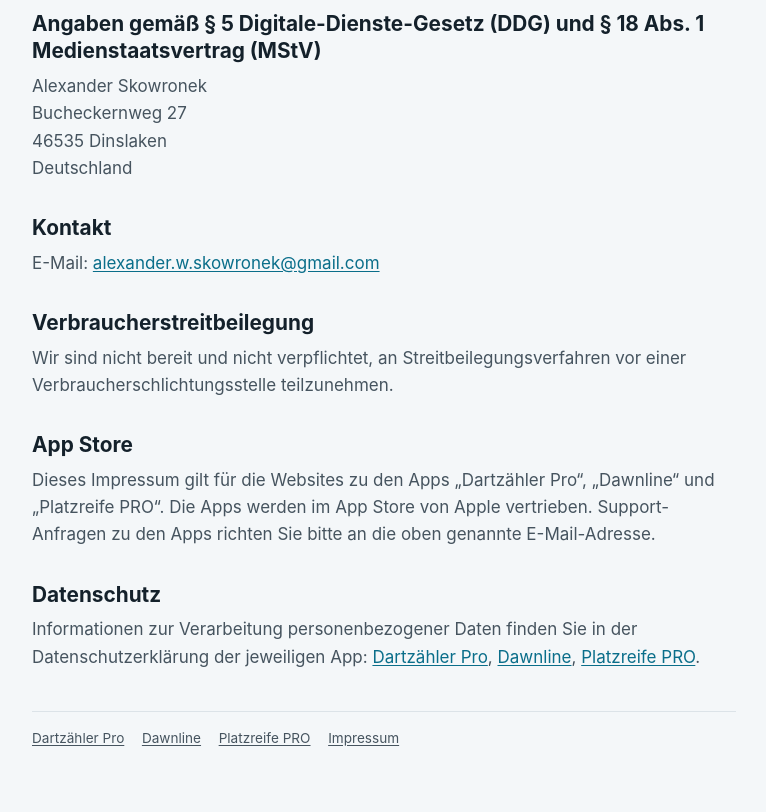
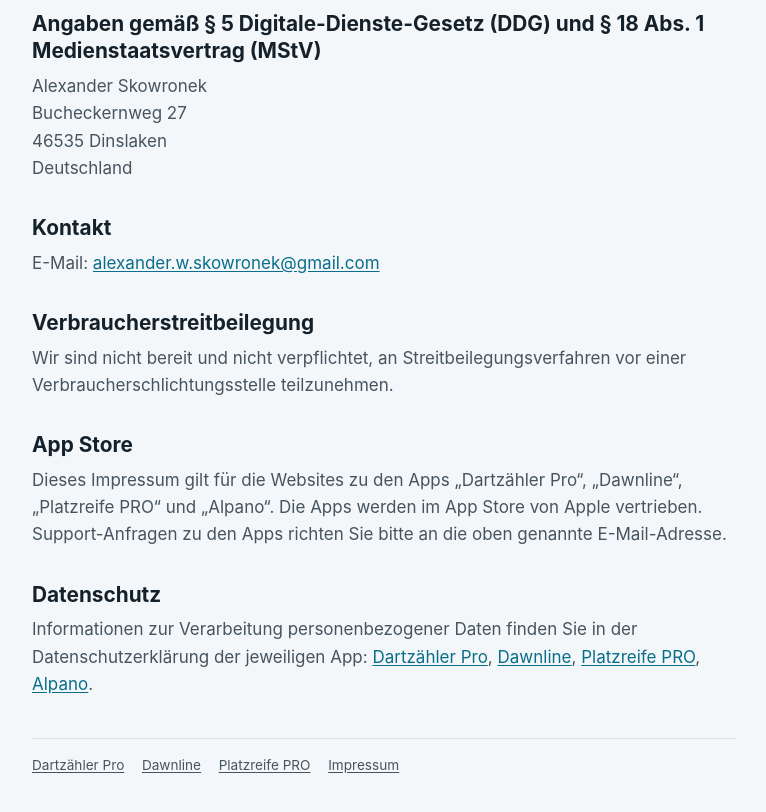
Before and after one commit to alexanderwskowronek-cloud/alexanderwskowronek-cloud.github.io, a plain HTML site: page impressum.html in a window 1280 px wide. Shown: the part 178-990 px from the top of the page, without its empty margins (256-1022 px from the left). Drawn offline with Linux system fonts and the light colour scheme.

Commit message:
Impressum: Alpano ergänzt
Co-Authored-By: Claude Opus 5.5 <noreply@anthropic.com>

```diff
--- a/impressum.html
+++ b/impressum.html
@@ -4,10 +4,10 @@
 <meta charset="utf-8">
 <meta name="viewport" content="width=device-width, initial-scale=1">
 <title>Impressum – Apps von Alexander Skowronek</title>
-<meta name="description" content="Impressum der Websites zu Dartzähler Pro, Dawnline und Platzreife PRO: Angaben zum Anbieter nach § 5 DDG und § 18 MStV, Kontakt per E-Mail, Hinweis zur Verbraucherstreitbeilegung.">
+<meta name="description" content="Impressum der Websites zu Dartzähler Pro, Dawnline, Platzreife PRO und Alpano: Angaben zum Anbieter nach § 5 DDG und § 18 MStV, Kontakt per E-Mail, Hinweis zur Verbraucherstreitbeilegung.">
 <link rel="canonical" href="https://alexanderwskowronek-cloud.github.io/impressum.html">
 <meta property="og:title" content="Impressum – Apps von Alexander Skowronek">
-<meta property="og:description" content="Impressum der Websites zu Dartzähler Pro, Dawnline und Platzreife PRO: Angaben zum Anbieter nach § 5 DDG und § 18 MStV, Kontakt per E-Mail, Hinweis zur Verbraucherstreitbeilegung.">
+<meta property="og:description" content="Impressum der Websites zu Dartzähler Pro, Dawnline, Platzreife PRO und Alpano: Angaben zum Anbieter nach § 5 DDG und § 18 MStV, Kontakt per E-Mail, Hinweis zur Verbraucherstreitbeilegung.">
 <meta property="og:type" content="website">
 <meta property="og:url" content="https://alexanderwskowronek-cloud.github.io/impressum.html">
 <meta property="og:locale" content="de_DE">
@@ -84,9 +84,9 @@ Deutschland</p>
 <h2>Verbraucherstreitbeilegung</h2>
 <p>Wir sind nicht bereit und nicht verpflichtet, an Streitbeilegungsverfahren vor einer Verbraucherschlichtungsstelle teilzunehmen.</p>
 <h2>App Store</h2>
-<p>Dieses Impressum gilt für die Websites zu den Apps „Dartzähler Pro“, „Dawnline“ und „Platzreife PRO“. Die Apps werden im App Store von Apple vertrieben. Support-Anfragen zu den Apps richten Sie bitte an die oben genannte E-Mail-Adresse.</p>
+<p>Dieses Impressum gilt für die Websites zu den Apps „Dartzähler Pro“, „Dawnline“, „Platzreife PRO“ und „Alpano“. Die Apps werden im App Store von Apple vertrieben. Support-Anfragen zu den Apps richten Sie bitte an die oben genannte E-Mail-Adresse.</p>
 <h2>Datenschutz</h2>
-<p>Informationen zur Verarbeitung personenbezogener Daten finden Sie in der Datenschutzerklärung der jeweiligen App: <a href="/privacy.html">Dartzähler Pro</a>, <a href="/dawnline/privacy.html">Dawnline</a>, <a href="/teeline/datenschutz.html">Platzreife PRO</a>.</p>
+<p>Informationen zur Verarbeitung personenbezogener Daten finden Sie in der Datenschutzerklärung der jeweiligen App: <a href="/privacy.html">Dartzähler Pro</a>, <a href="/dawnline/privacy.html">Dawnline</a>, <a href="/teeline/datenschutz.html">Platzreife PRO</a>, <a href="/alpano/datenschutz.html">Alpano</a>.</p>
 <footer><a href="/">Dartzähler Pro</a><a href="/dawnline/">Dawnline</a><a href="/teeline/">Platzreife PRO</a><a href="/impressum.html">Impressum</a></footer>
 </div>
 </body>
```
